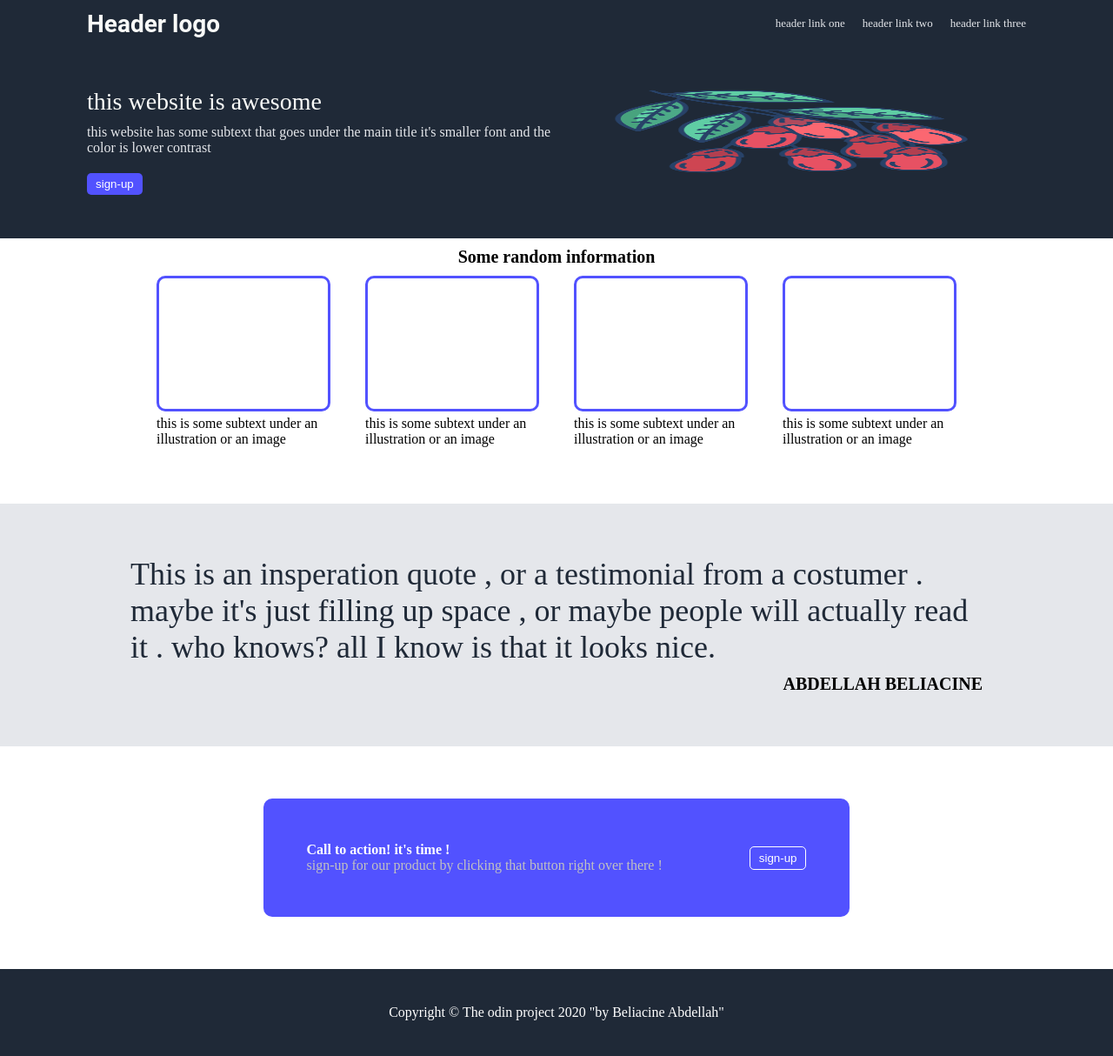
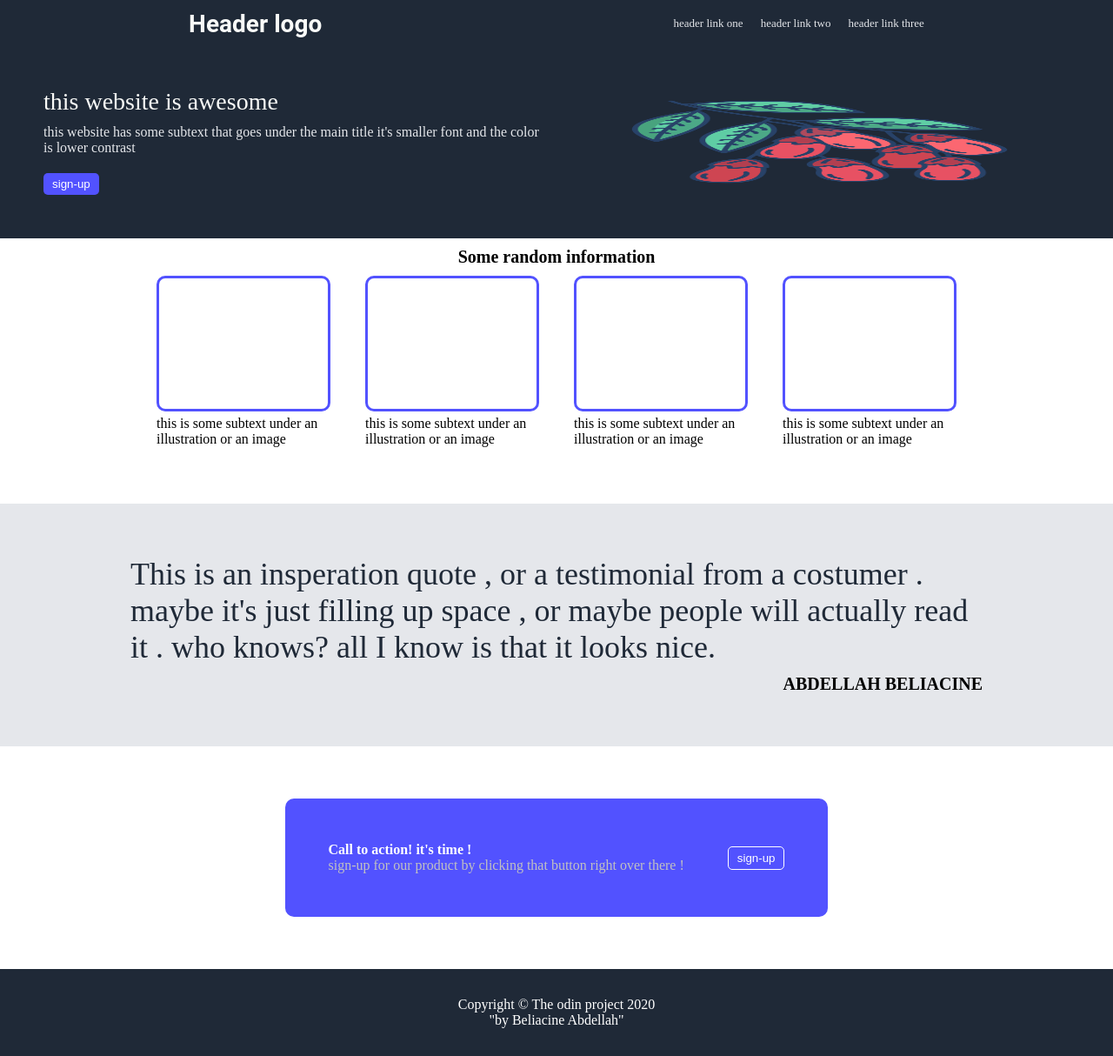
Before and after one commit to bdellah49/odin-landing-page, a plain HTML site: page index.html in a window 1280 px wide. Shown: the whole page at 87% size. Drawn offline with Linux system fonts and the light colour scheme.

Commit message:
adjusting  mobile view

```diff
--- a/index.html
+++ b/index.html
@@ -87,7 +87,8 @@
         </div>
     </div>
     <div class="footer">
-        Copyright © The odin project 2020 "by Beliacine Abdellah"
+        <div class="footer1">Copyright © The odin project 2020</div>
+        <div class="footer2">"by Beliacine Abdellah"</div>
     </div>
 
 </body>
--- a/style.css
+++ b/style.css
@@ -1,11 +1,12 @@
 .header{
     background-color:#1F2937;
-    padding:3px 100px 50px 100px;
+    padding:3px 50px 50px 50px;
 }
 .header-top{
     display:flex;
-    justify-content:space-between;
+    justify-content:space-around;
     align-items:center;
+    gap: 30px;
 }
 .logo{
     font-family: roboto;
@@ -17,6 +18,8 @@
 .header-list{
     display:flex;
     gap :20px;
+    justify-content:center;
+    flex-wrap: wrap;
 }
 a , li{
     text-decoration: none;
@@ -27,7 +30,9 @@ a , li{
 }
 .header-content{
     display:flex;
+    justify-content:space-around;
     margin-top: 50px;
+    gap: 30px;
 }
 .main-title{
     font-size:28px;
@@ -39,6 +44,7 @@ a , li{
 .right{
     display:flex;
     justify-content: center;
+    align-items: center;
 }
 .subtext{
     margin-top:10px;
@@ -65,6 +71,7 @@ a , li{
     justify-content: center;
     gap:30px;
     padding-bottom:60px;
+    flex-wrap: wrap;
 }
 .content1-container{
 
@@ -106,7 +113,7 @@ a , li{
     background-color:rgb(82, 82, 255);
     padding :50px;
     border-radius:10px;
-    gap:100px;
+    gap:50px;
 }
 .content3-header{
     color:white;
@@ -115,6 +122,7 @@ a , li{
 .content3-subtext{
     color:rgb(193, 193, 193);
     font-weight:light none;
+    flex:2;
 }
 .action-button{
     padding:5px 10px;
@@ -124,12 +132,17 @@ a , li{
     border: 1px solid white;
 }
 .footer{
+    display:flex;
+    flex-direction:column;
     background-color:#1F2937;
-    color :white;
-    display:flex;
+    height:100px;
+    padding:0px 3px;
     justify-content:center;
     align-items:center;
-    height:100px;
+}
+.footer1,.footer2{
+    color :white;
+
 }
 #img{
     width:100%;
```
